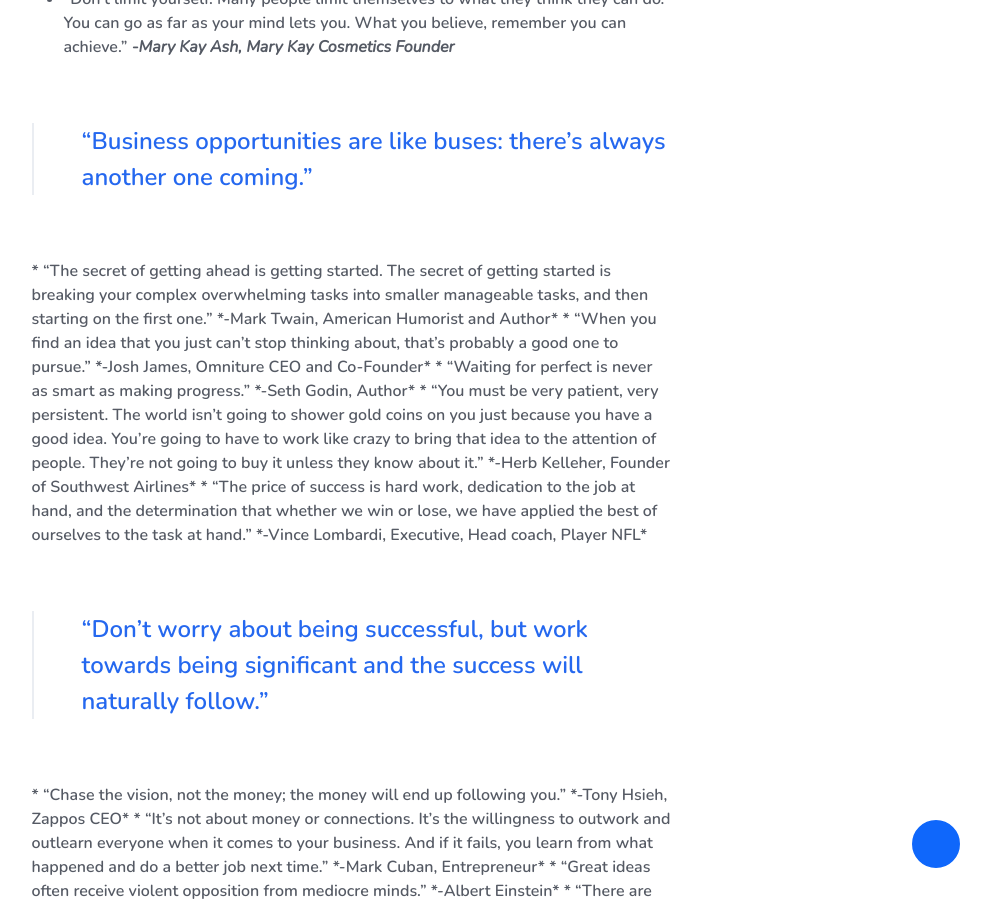
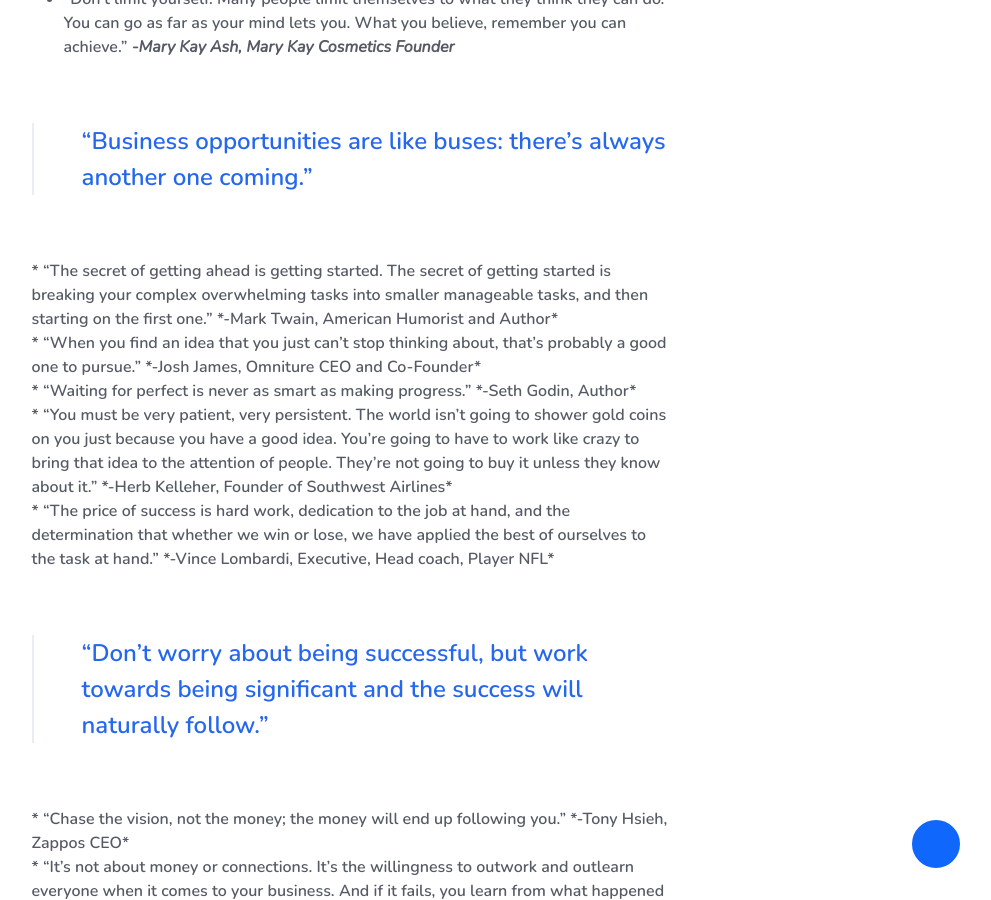
Before and after one commit to neo360africa3/neo360africa3.github.io, a Jekyll site: the page built from _posts/2019-10-10-heres-what-successful-entrepreneurs-have-to-say-about-excelling-in-business.markdown, in a window 1280 px wide and 900 px high, scrolled down 1184 px. Shown: the whole window, without its empty margins (288-1279 px from the left). Built offline with Jekyll 4.4.1, drawn with Linux system fonts in a browser that asks for light colours; our own code applies the rules of GitHub Pages for plain Markdown files; a script that is not in the unit is left out; some of the changed text lies outside the part shown.

Commit message:
Updated Heres What Successful Entrepreneurs Have To Say About Excelling In Business

```diff
--- a/_posts/2019-10-10-heres-what-successful-entrepreneurs-have-to-say-about-excelling-in-business.markdown
+++ b/_posts/2019-10-10-heres-what-successful-entrepreneurs-have-to-say-about-excelling-in-business.markdown
@@ -13,52 +13,52 @@
 
 Being an entrepreneur could be quite overwhelming. You try, you fail, you run, you fall. Maybe things are not going as planned1. . It could be a challenge and the motivation probably is not out there. 20 motivational quotes have been provided to keep you going and see you through the tough phase of your journey.
 
-* “Business opportunities are like buses: there’s always another one coming.” *-Richard Branson, Chairman and Founder of Virgin Group*
+* “Business opportunities are like buses: there’s always another one coming.” *-Richard Branson, Chairman and Founder of Virgin Group* <br/>
 
-* A lot of people have ideas, but there are few who decide to do something about them now. Not tomorrow. Not next week. But today. The true entrepreneur is a doer, not a dreamer.” *-Nolan Bushnell, Entrepreneur*
+* A lot of people have ideas, but there are few who decide to do something about them now. Not tomorrow. Not next week. But today. The true entrepreneur is a doer, not a dreamer.” *-Nolan Bushnell, Entrepreneur* <br/>
 
-* “If Plan A doesn’t work, the alphabet has 25 more letters.” *-Claire Cook, Author*
+* “If Plan A doesn’t work, the alphabet has 25 more letters.” *-Claire Cook, Author* <br/>
 
-* “Don’t limit yourself. Many people limit themselves to what they think they can do. You can go as far as your mind lets you. What you believe, remember you can achieve.” *-Mary Kay Ash, Mary Kay Cosmetics Founder*
+* “Don’t limit yourself. Many people limit themselves to what they think they can do. You can go as far as your mind lets you. What you believe, remember you can achieve.” *-Mary Kay Ash, Mary Kay Cosmetics Founder* <br/>
 
 <blockquote class="blockquote">
 “Business opportunities are like buses: there’s always another one coming.”
 </blockquote>
 <p>
 
-* “The secret of getting ahead is getting started. The secret of getting started is breaking your complex overwhelming tasks into smaller manageable tasks, and then starting on the first one.” *-Mark Twain, American Humorist and Author*
+* “The secret of getting ahead is getting started. The secret of getting started is breaking your complex overwhelming tasks into smaller manageable tasks, and then starting on the first one.” *-Mark Twain, American Humorist and Author* <br/>
 
-* “When you find an idea that you just can’t stop thinking about, that’s probably a good one to pursue.” *-Josh James, Omniture CEO and Co-Founder*
+* “When you find an idea that you just can’t stop thinking about, that’s probably a good one to pursue.” *-Josh James, Omniture CEO and Co-Founder* <br/>
 
-* “Waiting for perfect is never as smart as making progress.” *-Seth Godin, Author*
+* “Waiting for perfect is never as smart as making progress.” *-Seth Godin, Author* <br/>
 
-* “You must be very patient, very persistent. The world isn’t going to shower gold coins on you just because you have a good idea. You’re going to have to work like crazy to bring that idea to the attention of people. They’re not going to buy it unless they know about it.” *-Herb Kelleher, Founder of Southwest Airlines*
+* “You must be very patient, very persistent. The world isn’t going to shower gold coins on you just because you have a good idea. You’re going to have to work like crazy to bring that idea to the attention of people. They’re not going to buy it unless they know about it.” *-Herb Kelleher, Founder of Southwest Airlines* <br/>
 
-* “The price of success is hard work, dedication to the job at hand, and the determination that whether we win or lose, we have applied the best of ourselves to the task at hand.” *-Vince Lombardi, Executive, Head coach, Player NFL*
+* “The price of success is hard work, dedication to the job at hand, and the determination that whether we win or lose, we have applied the best of ourselves to the task at hand.” *-Vince Lombardi, Executive, Head coach, Player NFL* <br/>
 
 <blockquote class="blockquote">
 “Don’t worry about being successful, but work towards being significant and the success will naturally follow.”
 </blockquote>
 <p>
 
-* “Chase the vision, not the money; the money will end up following you.” *-Tony Hsieh, Zappos CEO*
+* “Chase the vision, not the money; the money will end up following you.” *-Tony Hsieh, Zappos CEO* <br/>
 
-* “It’s not about money or connections. It’s the willingness to outwork and outlearn everyone when it comes to your business. And if it fails, you learn from what happened and do a better job next time.” *-Mark Cuban, Entrepreneur*
+* “It’s not about money or connections. It’s the willingness to outwork and outlearn everyone when it comes to your business. And if it fails, you learn from what happened and do a better job next time.” *-Mark Cuban, Entrepreneur* <br/>
 
-* “Great ideas often receive violent opposition from mediocre minds.” *-Albert Einstein*
+* “Great ideas often receive violent opposition from mediocre minds.” *-Albert Einstein* <br/>
 
-* “There are no secrets to success. It is the result of preparation, hard work, and learning from failure.” *-Colin Powell, U.S. General*
+* “There are no secrets to success. It is the result of preparation, hard work, and learning from failure.” *-Colin Powell, U.S. General* <br/>
 
-* “What good is an idea if it remains an idea? Try. Experiment. Iterate. Fail. Try again. Change the world.” *-Simon Sinek, Author*
+* “What good is an idea if it remains an idea? Try. Experiment. Iterate. Fail. Try again. Change the world.” *-Simon Sinek, Author* <br/>
 
-* “The most valuable thing you can make is a mistake – you can’t learn anything from being perfect.” *-Adam Osborne*
+* “The most valuable thing you can make is a mistake – you can’t learn anything from being perfect.” *-Adam Osborne* <br/>
 
-* “Don’t wait for perfection. Life isn’t perfect. Do the best you can and ship. Real people ship, and then they test and then they ship again. Then you wake up one day and you have something insanely great.” *-Guy Kawasaki, Entrepreneur*
+* “Don’t wait for perfection. Life isn’t perfect. Do the best you can and ship. Real people ship, and then they test and then they ship again. Then you wake up one day and you have something insanely great.” *-Guy Kawasaki, Entrepreneur* <br/>
 
-* “Don’t worry about being successful, but work towards being significant and the success will naturally follow.” *-Oprah Winfrey*
+* “Don’t worry about being successful, but work towards being significant and the success will naturally follow.” *-Oprah Winfrey* <br/>
 
-* "If you know too much before the start, then you will get overwhelmed. Come up with an original idea, and don’t copy because there will be no passion. You need that otherworldly passion. Just start." *-Jeni Britton Bauer*
+* "If you know too much before the start, then you will get overwhelmed. Come up with an original idea, and don’t copy because there will be no passion. You need that otherworldly passion. Just start." *-Jeni Britton Bauer* <br/>
 
-* "You have to see failure as the beginning and the middle, but never entertain it as an end." *-Jessica Herrin, Stella & Dot Founder and CEO*
+* "You have to see failure as the beginning and the middle, but never entertain it as an end." *-Jessica Herrin, Stella & Dot Founder and CEO* <br/>
 
-* “Nobody talks about entrepreneurship as survival, but that’s exactly what it is and what nurtures creative thinking.” *-Anita Roddick, The Body Shop Founder*
+* “Nobody talks about entrepreneurship as survival, but that’s exactly what it is and what nurtures creative thinking.” *-Anita Roddick, The Body Shop Founder* <br/>
```
